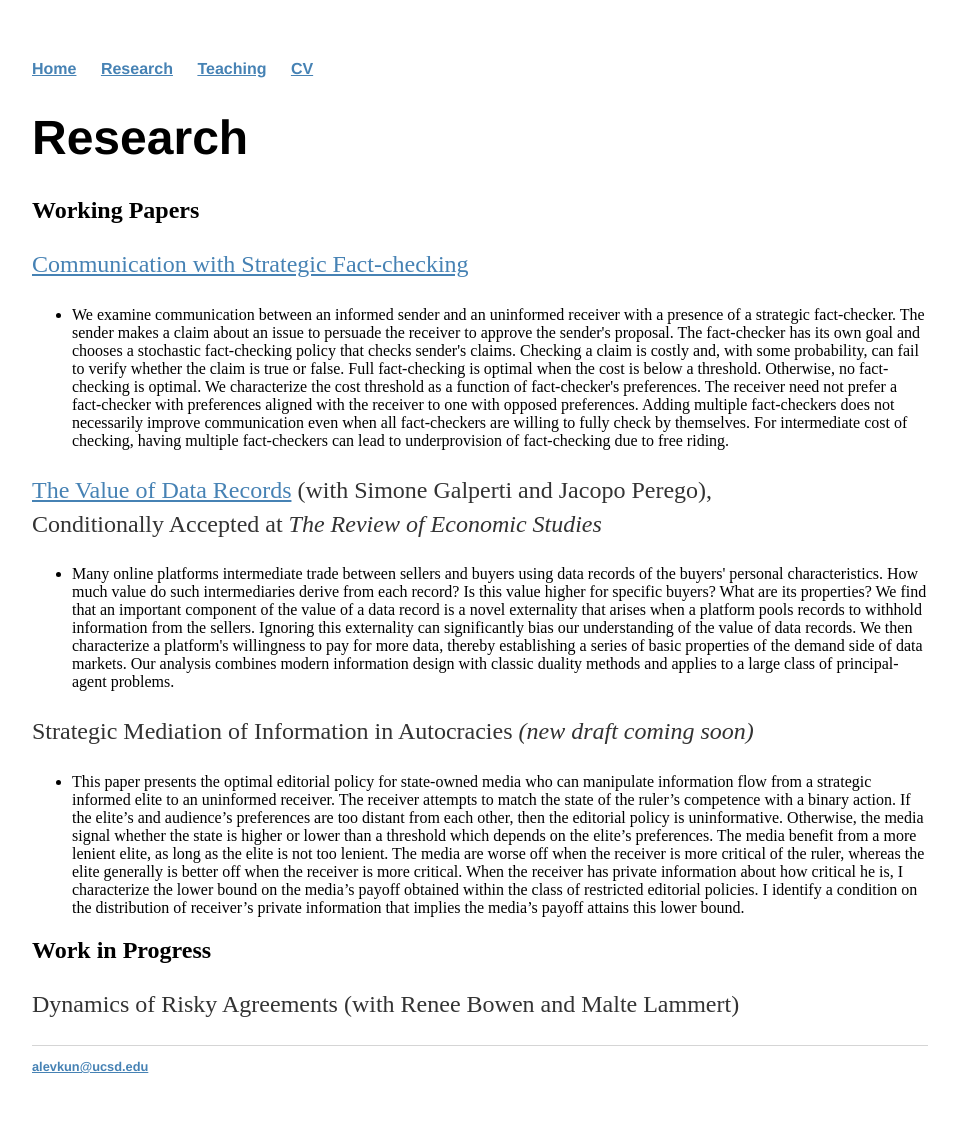
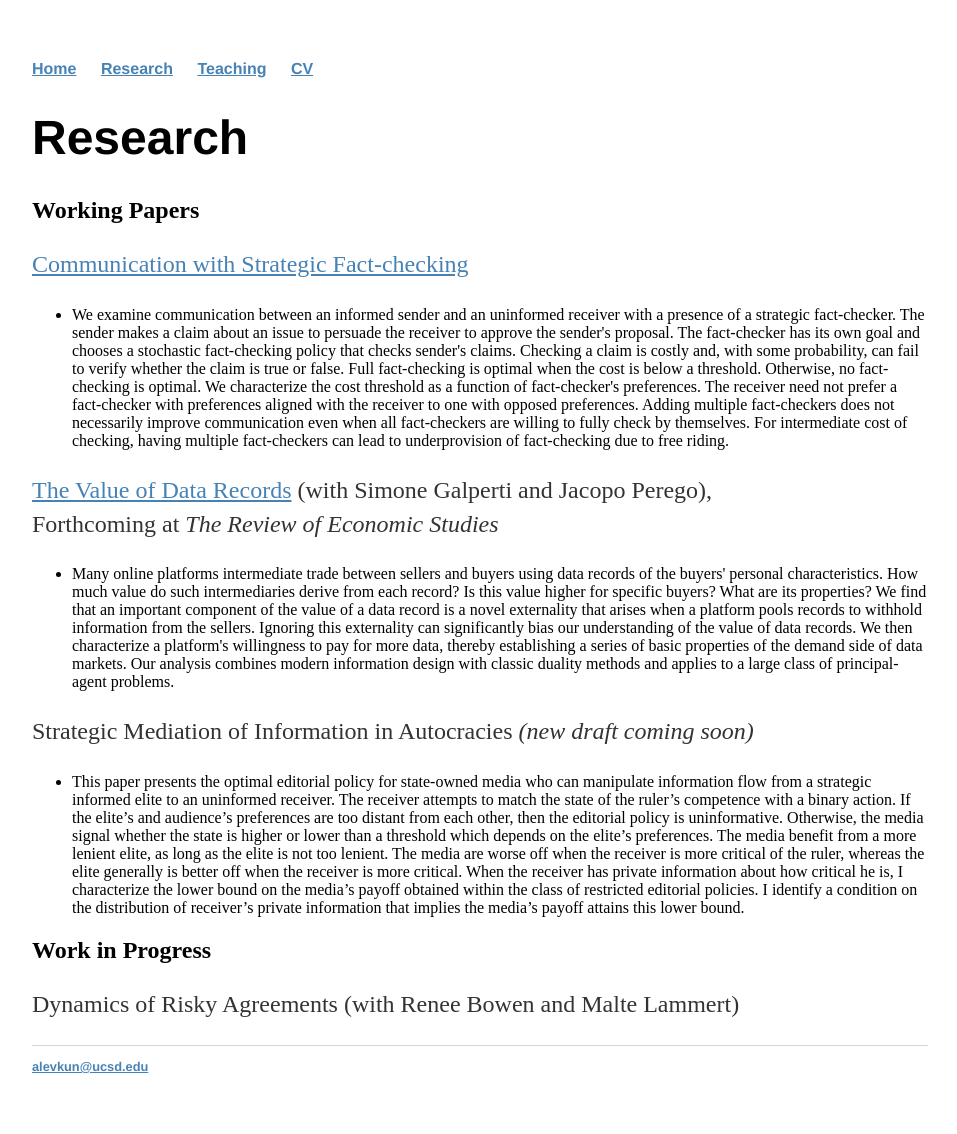
Before and after one commit to alevkun/alevkun.github.io, a Jekyll site: the page built from research/index.html, in a window 1280 px wide. Shown: the whole page, without its empty margins (160-1117 px from the left). Built offline with Jekyll 4.4.1, drawn with Linux system fonts in a browser that asks for light colours.

Commit message:
Update index.html

```diff
--- a/research/index.html
+++ b/research/index.html
@@ -10,7 +10,7 @@ title: Research
 The receiver need not prefer a fact-checker with preferences aligned with the receiver to one with opposed preferences. Adding multiple fact-checkers does not necessarily improve communication even when all fact-checkers are willing to fully check by themselves. For intermediate cost of checking, having multiple fact-checkers can lead to underprovision of fact-checking due to free riding.   </li>
 </ul>
 <p> <a href="https://alevkun.github.io/assets/pdf/glp.pdf">The Value of Data Records</a> (with Simone Galperti and Jacopo Perego), <br>
-Conditionally Accepted at <i> The Review of Economic Studies </i> </p>
+Forthcoming at <i> The Review of Economic Studies </i> </p>
 <ul>
 	<li>Many online platforms intermediate trade between sellers and buyers using data records of the buyers' personal characteristics. How much value do such intermediaries derive from each record? Is this value higher for specific buyers? What are its properties? We find that an important component of the value of a data record is a novel externality that arises when a platform pools records to withhold information from the sellers. Ignoring this externality can significantly bias our understanding of the value of data records. We then characterize a platform's willingness to pay for more data, thereby establishing a series of basic properties of the demand side of data markets. Our analysis combines modern information design with classic duality methods and applies to a large class of principal-agent problems.</li>
 </ul>
```
